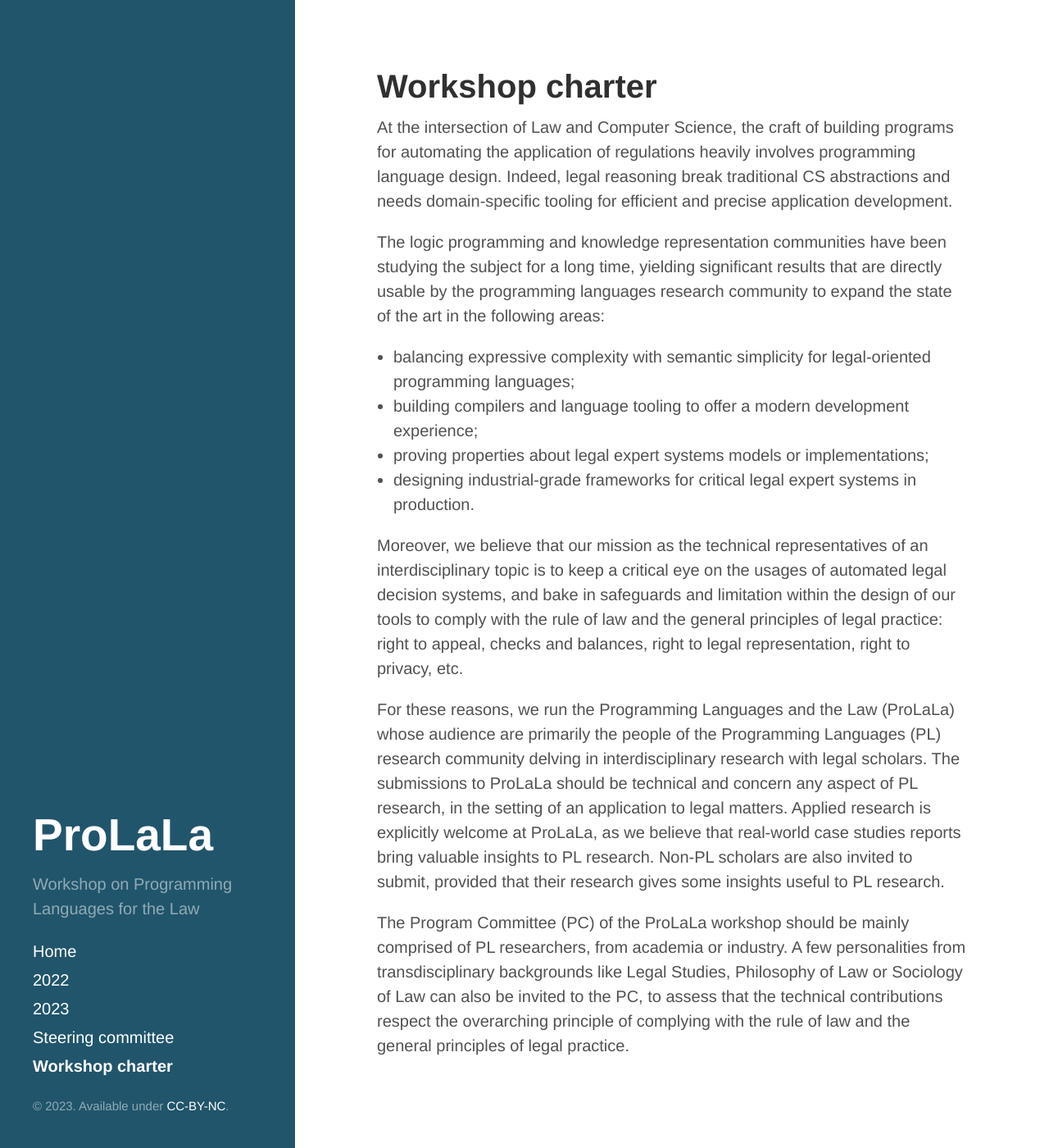
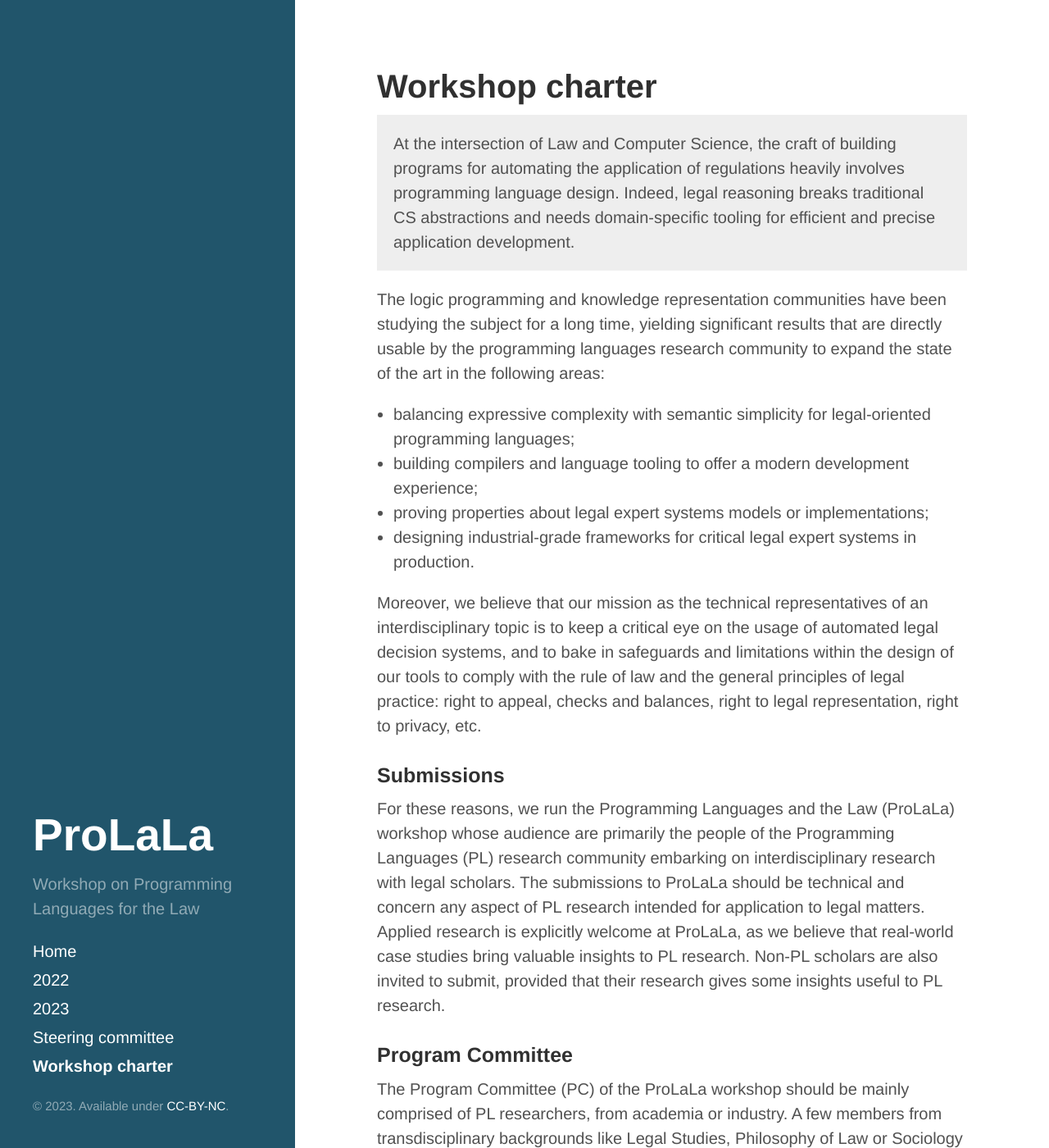
Before and after one commit to etosch/prolala.github.io, a Jekyll site: the page built from workshop-charter.md, in a window 1280 px wide and 1400 px high. Shown: the whole window at 82% size. Built offline with Jekyll 4.4.1, drawn with Linux system fonts in a browser that asks for light colours; some web fonts are replaced; Markdown is read by kramdown in place of the engine named in the settings; some of the changed text lies outside the part shown.

Commit message:
Update workshop-charter.md

```diff
--- a/workshop-charter.md
+++ b/workshop-charter.md
@@ -3,9 +3,10 @@ layout: page
 title: Workshop charter
 ---
 
+{:.message}
 At the intersection of Law and Computer Science, the craft of building
 programs for automating the application of regulations heavily involves
-programming language design. Indeed, legal reasoning break traditional
+programming language design. Indeed, legal reasoning breaks traditional
 CS abstractions and needs domain-specific tooling for efficient and
 precise application development.
 
@@ -20,24 +21,28 @@ the state of the art in the following areas:
 - designing industrial-grade frameworks for critical legal expert systems in production.
 
 Moreover, we believe that our mission as the technical representatives of an
-interdisciplinary topic is to keep a critical eye on the usages of automated
-legal decision systems, and bake in safeguards and limitation within the design
+interdisciplinary topic is to keep a critical eye on the usage of automated
+legal decision systems, and to bake in safeguards and limitations within the design
 of our tools to comply with the rule of law and the general principles of
 legal practice: right to appeal, checks and balances, right to legal
 representation, right to privacy, etc.
 
-For these reasons, we run the Programming Languages and the Law (ProLaLa)
+### Submissions
+
+For these reasons, we run the Programming Languages and the Law (ProLaLa) workshop
 whose audience are primarily the people of the Programming Languages (PL)
-research community delving in interdisciplinary research with legal scholars.
+research community embarking on interdisciplinary research with legal scholars.
 The submissions to ProLaLa should be technical and concern any aspect of
-PL research, in the setting of an application to legal matters. Applied
+PL research intended for application to legal matters. Applied
 research is explicitly welcome at ProLaLa, as we believe that real-world
-case studies reports bring valuable insights to PL research. Non-PL
+case studies bring valuable insights to PL research. Non-PL
 scholars are also invited to submit, provided that their research gives some
 insights useful to PL research.
 
+### Program Committee
+
 The Program Committee (PC) of the ProLaLa workshop should be mainly comprised
-of PL researchers, from academia or industry. A few personalities from
+of PL researchers, from academia or industry. A few members from
 transdisciplinary backgrounds like Legal Studies, Philosophy of Law
 or Sociology of Law can also be invited to the PC, to assess that the
 technical contributions respect the overarching principle of complying with
```
